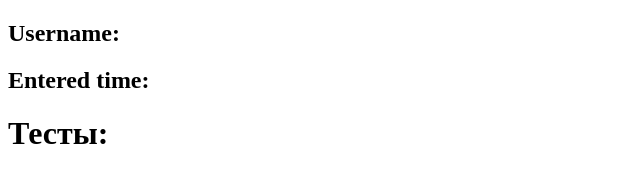
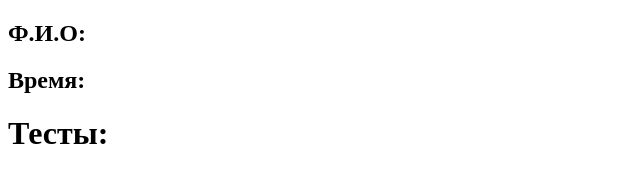
Before and after one commit to Anonim3209/Anonim3209, a website: page public/answer.html in a window 1280 px wide. Shown: the whole page, without its empty margins (0-640 px from the left). Drawn offline with Linux system fonts and the light colour scheme.

Commit message:
Update headings to use Russian labels

```diff
--- a/public/answer.html
+++ b/public/answer.html
@@ -6,8 +6,8 @@
     <title>Document</title>
   </head>
   <body>
-    <h2>Username: <span class="username"></span></h2>
-    <h2>Entered time: <span class="entered-time"></span></h2>
+    <h2>Ф.И.О: <span class="username"></span></h2>
+    <h2>Время: <span class="entered-time"></span></h2>
     <h1>Тесты:</h1>
     <div class="tests"></div>
     <script type="module">
```
